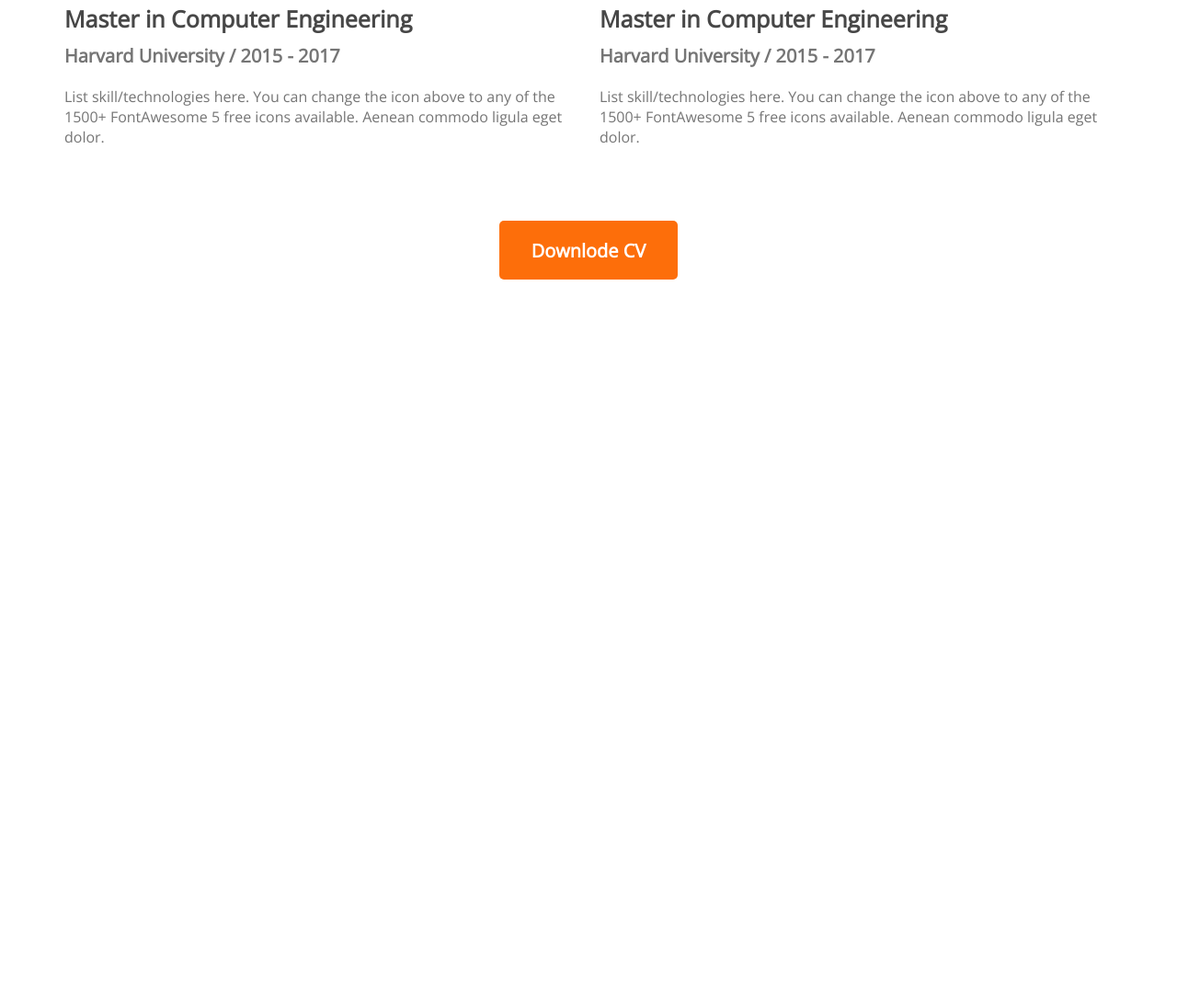
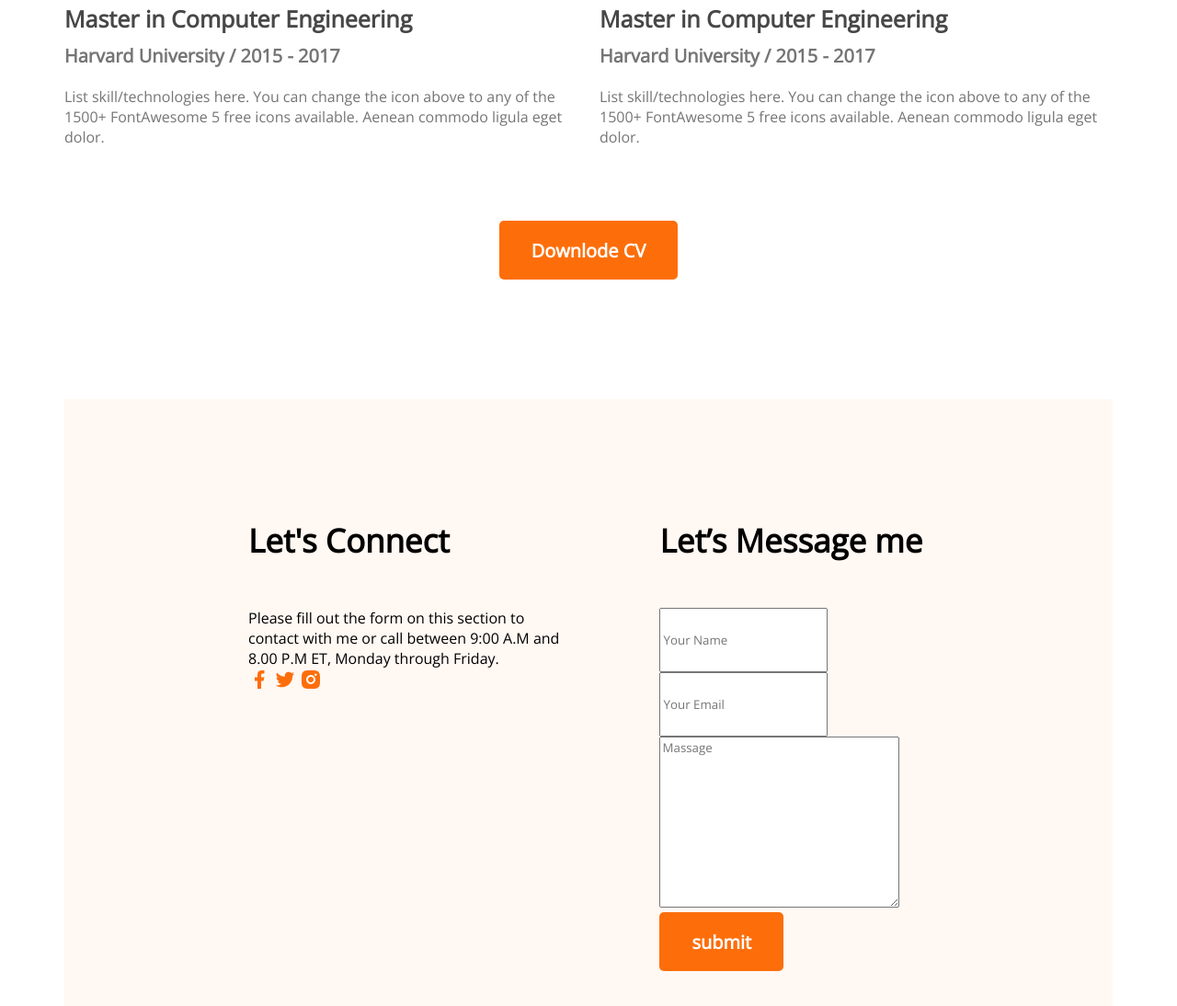
Before and after one commit to MuntasirMamuon/Developer-portfolio, a plain HTML site: page index.html in a window 1280 px wide. Shown: the part 2675-3769 px from the top of the page at 92% size. Before the commit the page ends 2979 px from the top, so only its background shows below. Drawn offline with nearby package versions, Linux system fonts and the light colour scheme.

Commit message:
new style add

```diff
--- a/index.html
+++ b/index.html
@@ -137,6 +137,31 @@
               <button class="btn-primary">Downlode CV</button>
             </div>
           </section>
+          <!-- contact section -->
+          <section class="contact">
+                <div>
+                    <h3 class="section-title">Let's Connect</h3>
+                    <p class="section-description">Please fill out the form on this section to contact with me or call between 9:00 A.M and 8.00 P.M ET, Monday through Friday.</p>
+                    <a href="">
+                      <img src="images/icons/facebook.png" alt="">
+                    </a>
+                    <a href="">
+                      <img src="images/icons/twitter.png" alt="">
+                    </a>
+                    <a href="">
+                      <img src="images/icons/insta.png" alt="">
+                    </a>
+                </div>
+                <div>
+                    <h3 class="section-title">Let’s Message me</h3>
+                    <form action="">
+                      <input type="text" placeholder="Your Name">
+                      <input type="email" name="" id="" placeholder="Your Email">
+                      <textarea name="" id="" cols="30" rows="10" placeholder="Massage"></textarea>
+                      <input class="btn-primary" value="submit" type="submit">
+                    </form>
+                </div>
+          </section>
      </main>
 
      <footer>
--- a/styles/portfolio.css
+++ b/styles/portfolio.css
@@ -151,3 +151,25 @@ section{
   margin-top: 50px;
   text-align: center;
 }
+/* contact style */
+.contact .section-title{
+   text-align: left;
+}
+.contact{
+  display: flex;
+  gap: 100px;
+  background: #FFF8F3;
+  padding: 130px 200px;
+}
+.contact input[type="text"], input["email"], taxtarea{
+   margin-bottom: 24px;
+   border: 0;
+   width: 100%;
+   padding:18px 30px ;
+}
+input{
+  height: 64px;
+}
+.contact a{
+  text-decoration: none;
+}
```
